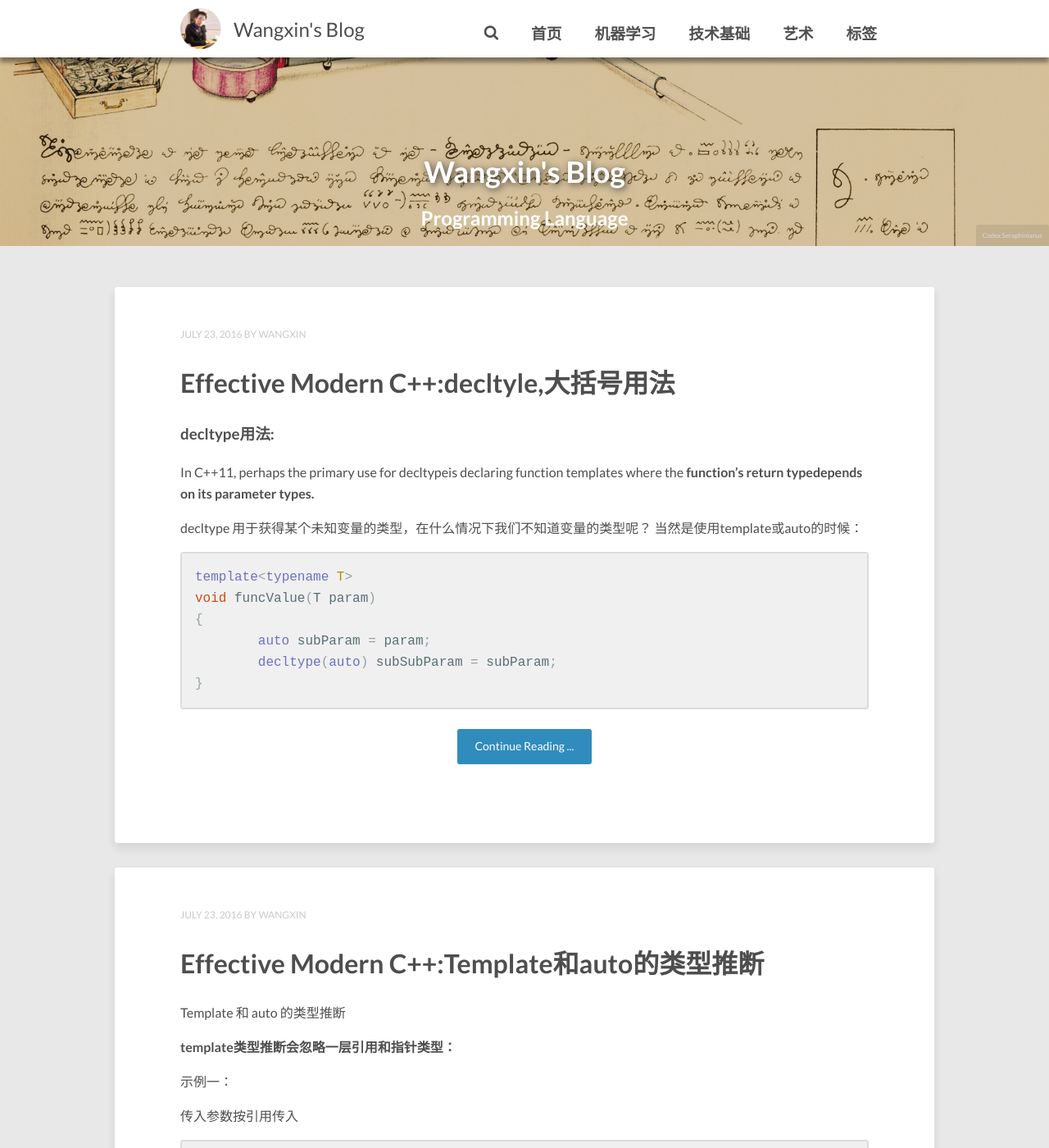
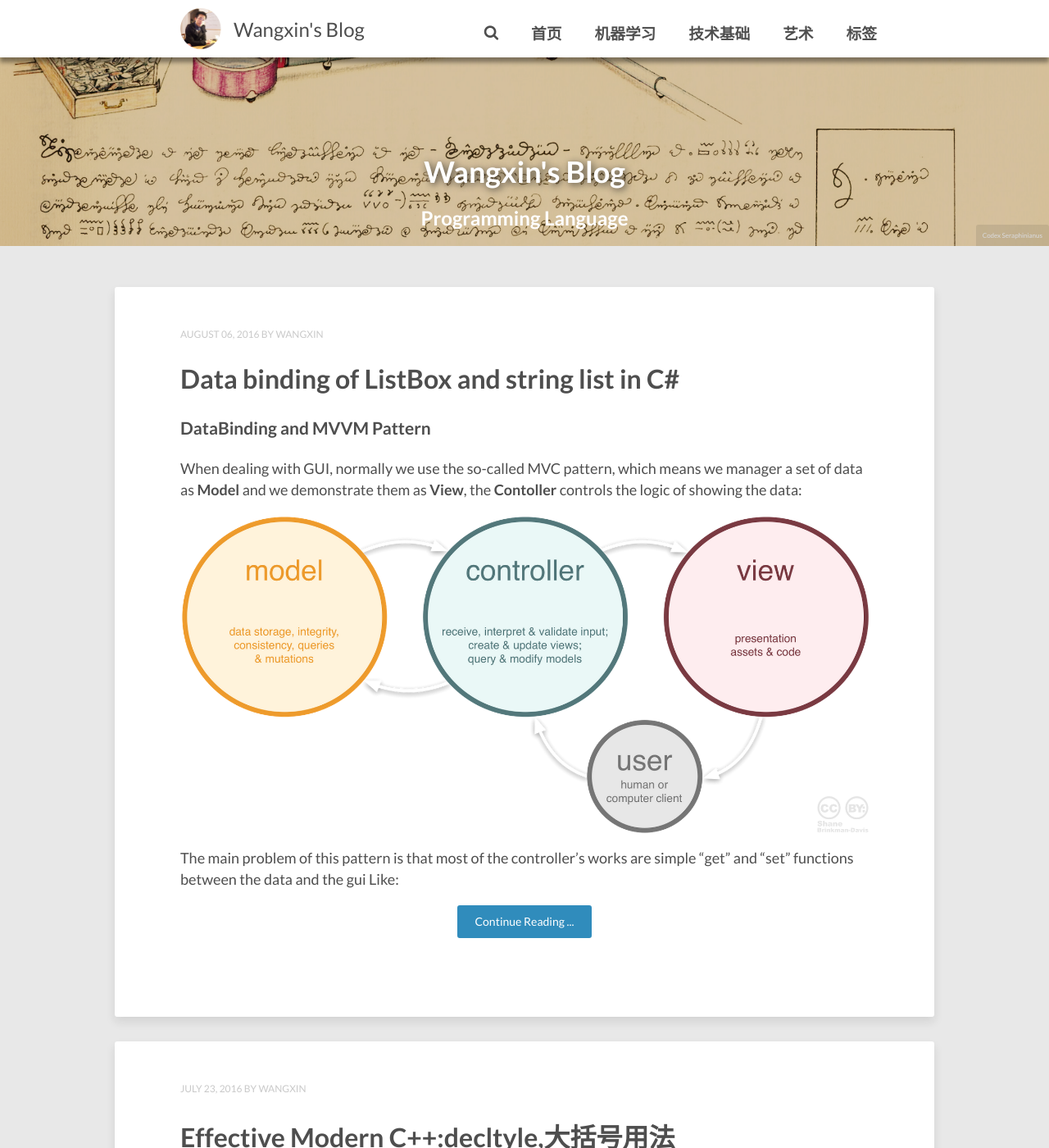
Before and after one commit to einsteinliu/einsteinliu.github.io, a Jekyll site: the page built from program/index.html, in a window 1280 px wide and 1400 px high. Shown: the whole window at 82% size. Built offline with Jekyll 4.4.1, drawn with Linux system fonts in a browser that asks for light colours; nearby versions of some CDN libraries; comment, search, counter and statistics services are not loaded; some of the changed lines change nothing that is shown.

Commit message:
new post

````diff
--- /dev/null
+++ b/_posts/2016-08-06-WPF-DataBinding.md
@@ -0,0 +1,160 @@
+---
+layout: post
+title: Data binding of ListBox and string list in C#
+description: "C# tricks"
+tags: [C#, WPF]
+categories: [Tech, Program]
+
+---
+
+### DataBinding and MVVM Pattern
+
+When dealing with GUI, normally we use the so-called MVC pattern, which means we manager a set of data as **Model**  and we demonstrate them as **View**, the **Contoller** controls the logic of showing the data:
+
+![mvc_role_diagram]({{ site.url }}\images\csharp\mvc_role_diagram.png)
+
+The main problem of this pattern is that most of the controller's works are simple "get" and "set" functions between the data and the gui Like:
+
+<!-- more -->
+
+```c#
+//Copy data to gui
+for(int i=0;i<dataList.Count;i++)
+{
+	listbox1.Items.Add(dataList[i]);
+}
+//Copy gui to data
+for(int i=0;i<listbox1.Count;i++)
+{
+	dataList.Add(listbox1.Items[i].ToString());
+}
+```
+
+This is very ridicules.
+
+In WPF, we use MVVM (Model–view–viewmodel) pattern, it put the **Model** and **View** in MVC pattern much closer with the help of the data binding technique:
+
+![MVVMPattern]({{ site.url }}\images\csharp\MVVMPattern.png)
+
+The logic is simple: the **View** and the **ViewModel** have the same structure and they are binded together, so when I changed the ViewModel, the View will automatically presents the ViewModel. Then all the "set" and "get" works are no longer needed once the View and ViewModel are binded.
+
+### DataBinding Implementation Details
+
+#### <center>Defining the DataContext</center>
+
+Data binding works in a **DataContext**, before every thing is started, we must define the DataContext. **DataContext must be a object, this object is the "ViewModel" of our GUI and all the data bindings will be done on this object.** If the data we use are not all combined into one class but exist as our MainWindow's properties, we set the DataContext to be the MainWindow it self:
+
+```c#
+public MainWindow()
+{
+      InitializeComponent();
+      DataContext = this;
+}
+```
+
+#### <center>Defining the Binding Path</center>
+
+**All the data we are going to bind to the GUI must be the properties of this DataContext.**
+
+Now we are binding some data to a ListBox in MainWindow.xaml:
+
+```html
+<ListBox x:Name="listBox" ItemsSource="{Binding Names}"/>
+<ListBox x:Name="listBox" ItemsSource="{Binding Path=Names}"/>
+```
+
+The two lines of xaml code above are the same, the so called "Path" means the path of the data we are going to bind relative to DateContex, so we can understand it as binding the ItemsSource to DataContex.Names. **"Names" is a property of the DataContex, in our case, it is *this.Names***, which means there must be a property "Names" existed in our MainWindow class:
+
+```c#
+public partial class MainWindow : Window
+{
+	public ObservableCollection<string> Names { get; set; }
+	public MainWindow()
+	{
+      	  Names = new ObservableCollection<string>() { "hehe", "haha" };
+    	  InitializeComponent();
+      	  DataContext = this;
+	}
+}
+```
+
+Because we are binding some data to a ListBox, this data(property) must be some kinds of Collection. In order to synchronize between data and ListBox, **it must be ObservableCollection**, what's more, **it must be a public property and has explicit "get" and "set".**
+
+If it is not a ObservableCollection, the ListBox can not notice its changes.
+
+If it is not public, the ListBox can not get access to it.
+
+Now the program should run correctly. Except defining the DataBinding in xaml, we can also achieve the same functionality dynamically in the code:
+
+```c#
+listBox1.ItemsSource = Names;
+```
+
+**Attention, when the ItemsSource is defined, the ListBox's traditional data model ListBox.Items can no longer be used. The Items is now null, so when you try to do Items.Add, Items.Remove etc.. you will get an exception.**
+
+The result of data binding is **you can and only can work on the data**, the GUI, in our case the ListBox, will synchronize by itself and we don't need to care about it anymore.
+
+#### <center>Bind SelectedItem</center>
+
+If we want to bind the ListBox's selected item to some data, it is also possible:
+
+The xaml way:
+
+```html
+<ListBox x:Name="listBox" ItemsSource="{Binding Names}" SelectedItem="{Binding selectedName, Mode=TwoWay}"/>
+```
+
+Of cause we have to add a property named "selectedName" in our DataContex(MainWindow):
+
+```c#
+public partial class MainWindow : Window
+{
+	public ObservableCollection<string> Names { get; set; }
+    public string selectedName { get; set; }
+  	...
+}
+```
+
+The C# way:
+
+```c#
+listBox1.SetBinding(ListBox.SelectedItemProperty, new Binding("selectedName"));
+```
+
+#### <center>More complicated case: bind object list</center>
+
+Now we are binding a collection of string to a ListBox, what if we want to bind a collection of objects? Some tiny things have to be changed:
+
+Change the data to :
+
+```c#
+public class Person
+{
+    public Person(string n, int a)
+    {
+    	Name = n;
+        Age = a;
+    }
+	public string Name {get;set;}
+    public int Age {get;set;}
+}
+public partial class MainWindow : Window
+{
+	public ObservableCollection<Person> Persons { get; set; }
+	public MainWindow()
+	{
+         Persons = new ObservableCollection<Person>();
+         Persons.Add(new Person("Lena",18));
+      	 InitializeComponent();
+      	 DataContext = this;
+    }
+}
+```
+
+So we can see that Person as a class of cause can not be directly presented by ListBox, so we should set the ListBox's DisplayItemPath in xaml:
+
+```html
+<ListBox x:Name="listBox" ItemsSource="{Binding Persons}" DisplayMemberPath="Name"/>
+```
+
+Which means we want to display DataContext.Persons[k].Name as the ListBox's kth item. In this case the kth item will display ***this.Persons[k].Name.***
--- a/_sass/_page.scss
+++ b/_sass/_page.scss
@@ -36,7 +36,7 @@ body {
 	background-color: $header-color;
 }
 .entry-content {
-	@include font-size(16);
+	@include font-size(18);
 	// Dotted line underlines for links
 	p > a,
 	li > a {
````
Also changed, not shown: images/csharp/MVVMPattern.png (added), images/csharp/mvc_role_diagram.png (added), 1 other file.
